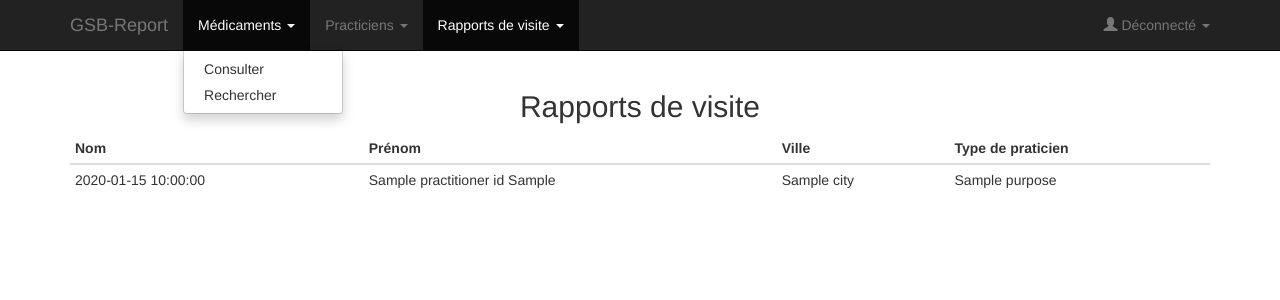
After one commit to Silhris/GSB-Report, a PHP site: template Source/GSB-Report/views/reports.html.twig in a window 1280 px wide, after a click on "Médicaments". The commit adds this page. Shown: the top 300 px of the page. Run offline with PHP 8.4, Linux system fonts and the light colour scheme; the template is opened without the code that fills it: most values are stand-ins (such as "Sample title", 1, 10 or a date in 2020); some libraries are stand-ins or nearby versions.

Commit message:
Mission_1_not_finished

```diff
--- a/Source/GSB-Report/app/app.php
+++ b/Source/GSB-Report/app/app.php
@@ -56,3 +56,9 @@ $app['dao.practitioner'] = $app->share(function ($app) {
 $app['dao.visitor'] = $app->share(function () use ($app) {
     return new GSB\DAO\VisitorDAO($app['db']);
 });
+
+$app['dao.report'] = $app->share(function () use ($app) {
+    $reportDAO = new GSB\DAO\VisitReportDAO($app['db']);
+    $reportDAO->setPractitionerDAO($app['dao.practitioner']);
+    return $reportDAO;
+});
--- a/Source/GSB-Report/src/GSB/DAO/PractitionerDAO.php
+++ b/Source/GSB-Report/src/GSB/DAO/PractitionerDAO.php
@@ -6,7 +6,6 @@ use GSB\Domain\Practitioner;
 
 class PractitionerDAO extends DAO
 {
-
     private $practitionerTypeDAO;
 
     public function setPractitionTypeDAO($practitionerTypeDAO) {
--- a/Source/GSB-Report/views/layout.html.twig
+++ b/Source/GSB-Report/views/layout.html.twig
@@ -36,6 +36,13 @@
                                 <li><a href="/practitioners/search/">Rechercher</a></li>
                             </ul>
                         </li>
+                        <li class="dropdown {% if reportMenu is defined %}active{% endif %}">
+                            <a href="" class="dropdown-toggle" data-toggle="dropdown">Rapports de visite <b class="caret"></b></a>
+                            <ul class="dropdown-menu">
+                                <li><a href="/reports/">Consulter</a></li>
+                                <li><a href="/report/add/">Ajouter</a></li>
+                            </ul>
+                        </li>
                     </ul>
                     <ul class="nav navbar-nav navbar-right">
                         {% if is_granted('IS_AUTHENTICATED_FULLY') %}
--- /dev/null
+++ b/Source/GSB-Report/views/reports.html.twig
@@ -0,0 +1,32 @@
+{% extends "layout.html.twig" %}
+{% set reportMenu = true %}
+
+{% block title %}Rapports de visite{% endblock %}
+
+{% block content %}
+<h2 class="text-center">{{ block('title') }}</h2>
+{% if reports %}
+    <div class="table-responsive">
+        <table class="table table-hover table-condensed">
+            <thead>
+                <tr>
+                    <th>Nom</th>
+                    <th>Prénom</th>
+                    <th>Ville</th>
+                    <th>Type de praticien</th>
+                </tr>
+            </thead>
+            {% for report in reports %}
+                <tr>
+                    <td>{{ report.reportingDate }}</td>
+                    <td>{{ report.practitionerId.name }} {{ report.practitionerId.firstName }}</td>
+                    <td>{{ report.practitionerId.city }}</td>
+                    <td>{{ report.purpose }}</td>
+                </tr>
+            {% endfor %}
+        </table>
+    </div>
+{% else %}
+    <div class="alert alert-warning">Aucun rapport trouvé.</div>
+{% endif %}
+{% endblock %}
--- /dev/null
+++ b/Source/GSB-Report/views/reports_add.html.twig
@@ -0,0 +1 @@
+{% extends "layout.html.twig" %}
```
Also changed, not shown: Source/GSB-Report/app/routes.php (+9 -0 lines), Source/GSB-Report/src/GSB/DAO/VisitReportDAO.php (added, +81 -0 lines), Source/GSB-Report/src/GSB/Domain/VisitReport.php (added, +99 -0 lines).
